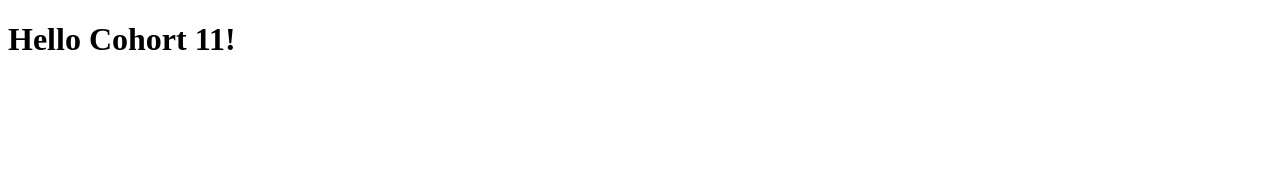
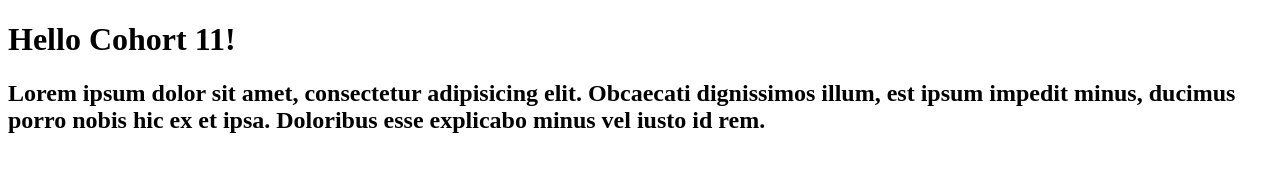
Before and after one commit to jmsherry/c11-communal, a plain HTML site: page index.html in a window 1280 px wide. Drawn offline with Linux system fonts and the light colour scheme.

Commit message:
changes made by Femi

```diff
--- a/index.html
+++ b/index.html
@@ -10,6 +10,10 @@
 
 <body>
   <h1>Hello Cohort 11!</h1>
+
+  <h2>Lorem ipsum dolor sit amet, consectetur adipisicing elit.
+    Obcaecati dignissimos illum, est ipsum impedit minus, ducimus porro nobis hic ex et ipsa.
+    Doloribus esse explicabo minus vel iusto id rem.</h2>
 </body>
 
 </html>
```
